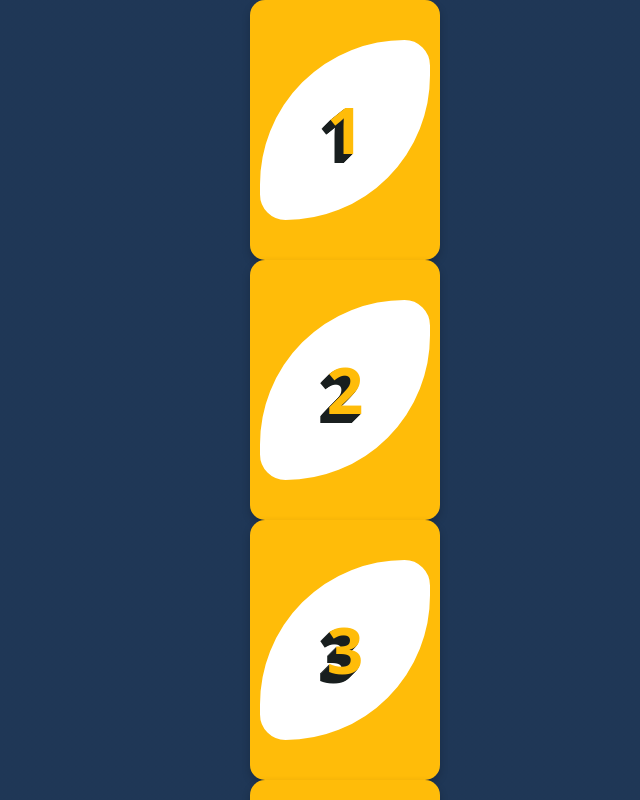
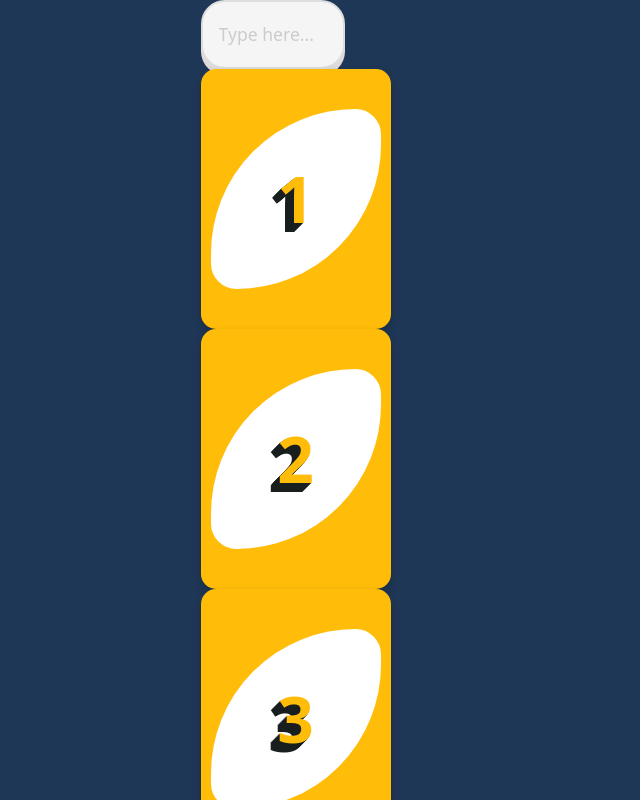
Before and after one commit to guessio/client, a React (Vite) app: page /app in a window 1280 px wide. Shown: the top 800 px of the page, without its empty margins (295-935 px from the left). Built offline with nearby package versions, Linux system fonts and the light colour scheme.

Commit message:
Create input component

```diff
--- a/src/App.css
+++ b/src/App.css
@@ -11,14 +11,14 @@
 .btn-container {
   padding: 3px;
   background: linear-gradient(180deg, #ffbc09, #fb5300);
-  /* Yellow to Orange */
+
   border-radius: 19px;
   border: 2px solid #fb0000;
-  /* Red Border */
+
   transform: perspective(850px) rotateX(14deg) rotateY(8deg) rotateZ(-11deg);
   color: white;
   box-shadow: -4px 4px 0px #fb5300;
-  /* Orange */
+
   position: relative;
   transition: all 0.4s ease;
 }
@@ -48,7 +48,7 @@
   border-radius: 16px;
   border: none;
   background: linear-gradient(180deg, #ffbc09, #fb5300);
-  /* Yellow to Orange */
+
   box-shadow: inset 0px -6px 10px #3114494b;
   text-shadow: -1px 1px 3px #2a0f3fbb;
   transition: all 0.3s ease;
@@ -73,7 +73,7 @@
 
 
 /* card */
-/* General card styling */
+
 .uno-card {
   background-color: transparent;
   width: 190px;
@@ -83,7 +83,7 @@
   border-radius: 15px;
 }
 
-/* Card inner styling */
+
 .card-inner {
   position: relative;
   width: 100%;
@@ -99,7 +99,7 @@
   transform: rotateY(180deg) rotate(25deg);
 }
 
-/* Front and back faces */
+
 .front, .back {
   position: absolute;
   width: 100%;
@@ -223,3 +223,87 @@
   transform: rotate(-25deg);
   text-shadow: -1px 1px 0 #191F1F,-2px 2px 0 #191F1F,-3px 3px 0 #191F1F,-4px 4px 0 #191F1F,-5px 5px 0 #191F1F,-6px 6px 0 #191F1F,-7px 7px 0 #191F1F,-8px 8px 0 #191F1F,-9px 9px 0 #191F1F,-10px 10px 0 #fff,-11px 11px 0 #fff;
 }
+
+
+/* input */
+
+
+.input-wrapper {
+  position: relative;
+  width: 50%;
+  max-width: 500px;
+}
+
+.input-wrapper input {
+  background-color: #f5f5f5;
+  border: 2px solid #ddd;
+  padding: 1.2rem 1rem;
+  font-size: 1.1rem;
+  width: 100%;
+  border-radius: 1.5rem;
+  color: #ff7f7f;
+  box-shadow: 0 0.4rem #dfd9d9, inset 0 0 0 transparent;
+  cursor: pointer;
+  transition: all 0.3s cubic-bezier(0.68, -0.55, 0.265, 1.55);
+}
+
+.input-wrapper input:focus {
+  outline: none;
+  border-color: #ff7f7f;
+  box-shadow: 0 0.6rem #dfd9d9, inset 0 0 10px rgba(255, 127, 127, 0.2);
+  transform: translateY(-3px) scale(1.01);
+}
+
+.input-wrapper input::placeholder {
+  color: #ccc;
+  transition: all 0.3s ease;
+}
+
+.input-wrapper input:focus::placeholder {
+  opacity: 0;
+  transform: translateX(10px);
+}
+
+.input-wrapper::after {
+  content: "🔍";
+  position: absolute;
+  right: 1rem;
+  top: 50%;
+  transform: translateY(-50%);
+  font-size: 1.2rem;
+  opacity: 0;
+  transition: all 0.3s ease;
+}
+
+.input-wrapper:hover::after {
+  opacity: 1;
+  right: 1.5rem;
+}
+
+/* New shit */
+.input-wrapper input:hover {
+  background-color: #f9f9f9;
+}
+
+@keyframes shake {
+  0% {
+    transform: translateX(0);
+  }
+  25% {
+    transform: translateX(-5px);
+  }
+  50% {
+    transform: translateX(5px);
+  }
+  75% {
+    transform: translateX(-5px);
+  }
+  100% {
+    transform: translateX(0);
+  }
+}
+
+.input-wrapper input:invalid {
+  animation: shake 0.5s ease-in-out;
+  border-color: #ff4d4d;
+}
--- /dev/null
+++ b/src/components/Input.jsx
@@ -0,0 +1,14 @@
+import React from 'react'
+
+const Input = () => {
+    return (
+        <>
+            <div class="input-wrapper">
+                <input type="text" placeholder="Type here..." name="text" class="input" />
+            </div>
+
+        </>
+    )
+}
+
+export default Input
--- a/src/pages/DashboardPage.jsx
+++ b/src/pages/DashboardPage.jsx
@@ -1,15 +1,22 @@
 import React from 'react';
 import Card from '../components/Card';
+import Input from '../components/Input';
 
 const DashboardPage = () => {
     const cards = Array.from({ length: 50 }, (_, i) => i + 1);
 
     return (
-        <div className="flex grid grid-cols-5 gap-5 m-20 cursor-pointer">
-            {cards.map((number) => (
-                <Card key={number} num={number} />
-            ))}
-        </div>
+        <>
+            <div className='justify-center items-center max-w-full pt-10 mx-auto'>
+
+                <Input />
+                <div className="flex grid lg:grid-cols-5 gap-5 lg:m-20 cursor-pointer">
+                    {cards.map((number) => (
+                        <Card key={number} num={number} />
+                    ))}
+                </div>
+            </div>
+        </>
     );
 }
 
```
